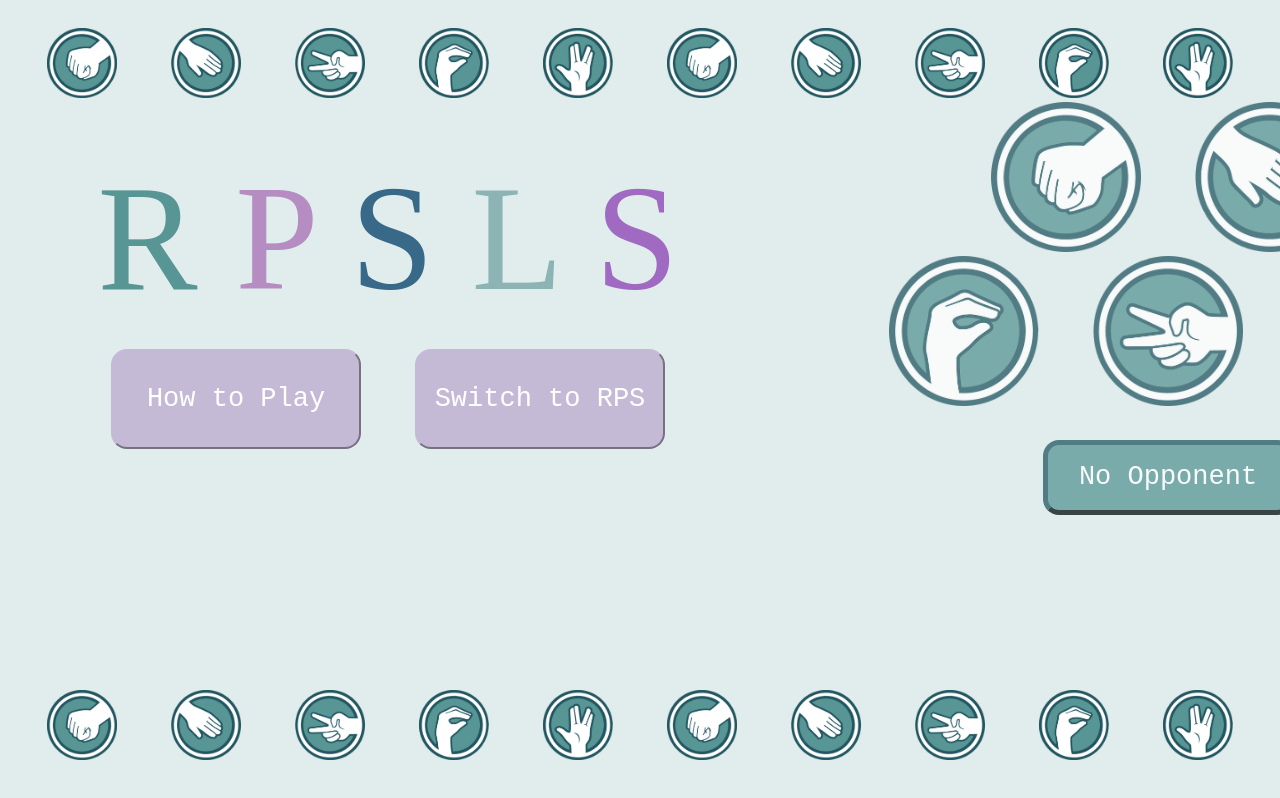
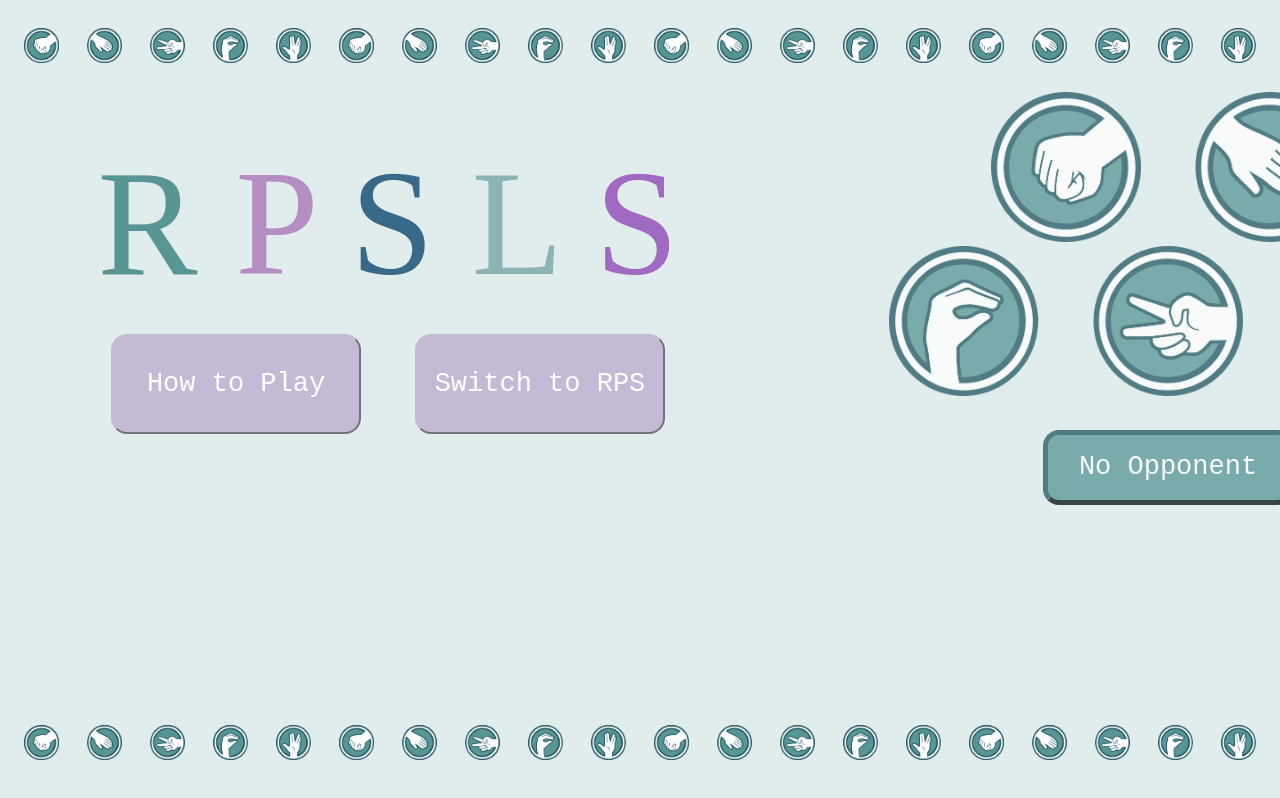
Before and after one commit to comp426-2023-spring/e02-madiali, a website: page public/index.html in a window 1280 px wide. Shown: the top 798 px of the page. Drawn offline with Linux system fonts and the light colour scheme.

Commit message:
Progress

```diff
--- a/public/index.html
+++ b/public/index.html
@@ -26,15 +26,35 @@
             src="/img/lizard.jpg">
             <img class="border-img"
             src="/img/spock.jpg">
+            <img class="border-img"
+            src="/img/rock.jpg">
+            <img class="border-img"
+            src="/img/paper.jpg">
+            <img class="border-img"
+            src="/img/scissors.jpg">
+            <img class="border-img"
+            src="/img/lizard.jpg">
+            <img class="border-img"
+            src="/img/spock.jpg">
+            <img class="border-img"
+            src="/img/rock.jpg">
+            <img class="border-img"
+            src="/img/paper.jpg">
+            <img class="border-img"
+            src="/img/scissors.jpg">
+            <img class="border-img"
+            src="/img/lizard.jpg">
+            <img class="border-img"
+            src="/img/spock.jpg">
         </header>
         <main>
             <dialog id="resultsDialog" class="inactive">
                 <h2>Results</h2>
-                <p><span id="player"><span></p>
-                <p><span id="opponent"><span></p>
-                <p><span id="results"><span></p>
+                <p id="playerResult">You: </p>
+                <p id="opponentResult">Opponent: </p>
+                <p id="gameResult">Result: </p>
                 <form method="dialog">
-                    <button class="dialog-button">Restart</button>
+                    <button class="dialog-button" onclick="hideResults()">Restart</button>
                 </form>
             </dialog>
             <dialog id="rulesDialogRps" class="inactive">
@@ -83,7 +103,8 @@
             <div id="rpsSelection" class="rps-icons inactive">
                 <div>
                     <img class="rpsls-icon"
-                    src="/img/rock.jpg">
+                    src="/img/rock.jpg"
+                    onclick="showResults()">
                     <img class="rpsls-icon"
                     src="/img/paper.jpg">
                     <img class="rpsls-icon"
@@ -134,6 +155,26 @@
             src="/img/lizard.jpg">
             <img class="border-img"
             src="/img/spock.jpg">
+            <img class="border-img"
+            src="/img/rock.jpg">
+            <img class="border-img"
+            src="/img/paper.jpg">
+            <img class="border-img"
+            src="/img/scissors.jpg">
+            <img class="border-img"
+            src="/img/lizard.jpg">
+            <img class="border-img"
+            src="/img/spock.jpg">
+            <img class="border-img"
+            src="/img/rock.jpg">
+            <img class="border-img"
+            src="/img/paper.jpg">
+            <img class="border-img"
+            src="/img/scissors.jpg">
+            <img class="border-img"
+            src="/img/lizard.jpg">
+            <img class="border-img"
+            src="/img/spock.jpg">
         </footer>
     </body>
 </html>
--- a/public/main.js
+++ b/public/main.js
@@ -2,11 +2,23 @@
 // check out the coin-server example from a previous COMP 426 semester.
 // https://github.com/jdmar3/coinserver
 
+import express from 'express';
+import minimist from 'minimist';
+import { rps, rpsls } from './lib/rpsls.js';
+
+const app = express();
+app.use(express.json())
+app.use(express.urlencoded({ extended: false }))
+app.use(express.static('./public'))
+
 let rpslsEnabled = true;
 
-function hideRules() {
-    document.getElementById("rulesDialogRps").classList.add("inactive");
-    document.getElementById("rulesDialogRpsls").classList.add("inactive");
+function showResults() {
+    document.getElementById("resultsDialog").classList.remove("inactive");
+}
+
+function hideResults() {
+    document.getElementById("resultsDialog").classList.add("inactive");
 }
 
 function showRules() {
@@ -16,6 +28,11 @@ function showRules() {
     else {
         document.getElementById("rulesDialogRps").classList.remove("inactive");
     }
+}
+
+function hideRules() {
+    document.getElementById("rulesDialogRps").classList.add("inactive");
+    document.getElementById("rulesDialogRpsls").classList.add("inactive");
 }
 
 function toggleRpsls() {
@@ -43,3 +60,65 @@ function toggleRpsls() {
 
     rpslsEnabled = !rpslsEnabled;
 }
+
+// async function playRpslsRock() {
+//     const endpoint = "app/rpsls/rock"
+//     const url = document.baseURI+endpoint
+//     await fetch(url)
+//         .then(function(response) {
+//             return response.json();
+//         })
+// // This processes the JSON into DOM calls that replace the existing corresponding elements in index.html
+//         .then(function(result) {
+//             console.log(result);
+//             document.getElementById("result").innerHTML = result.flip;
+//             document.getElementById("quarter").setAttribute("src", "assets/img/"+result.flip+".png");
+//         });
+//     };
+
+// var argv = minimist(process.argv.slice(2));
+// const PORT = argv.port ? argv.port : 5000;
+
+// app.get('/app', (req, res) => {
+//     res.send('200 OK');
+// })
+
+// app.get('/app/rps', (req, res) => {
+//     res.send(rps());
+// })
+
+// app.get('/app/rpsls', (req, res) => {
+//     res.send(rpsls());
+// })
+
+// app.get('/app/rps/play', (req, res) => {
+//     res.send(rps(req.query.shot));
+// })
+
+// app.get('/app/rpsls/play', (req, res) => {
+//     res.send(rpsls(req.query.shot));
+// })
+
+// app.post('/app/rps/play', (req, res) => {
+//     res.send(rps(req.body.shot));
+// })
+
+// app.post('/app/rpsls/play', (req, res) => {
+//     res.send(rpsls(req.body.shot));
+// })
+
+// app.get('/app/rps/play/:shot', (req, res) => {
+//     res.send(rps(req.params.shot));
+// })
+
+// app.get('/app/rpsls/play/:shot', (req, res) => {
+//     res.send(rpsls(req.params.shot));
+// })
+
+// app.get('*', (req, res) => {
+//     res.send('404 NOT FOUND');
+// })
+
+// app.listen(PORT, (err) => {
+//     if (err) console.log(err);
+// });
--- a/public/styles.css
+++ b/public/styles.css
@@ -38,9 +38,9 @@ dialog {
 }
 
 .border-img {
-    width: 70px;
-    padding-left: 25px;
-    padding-right: 25px;
+    width: 35px;
+    padding-left: 12px;
+    padding-right: 12px;
 }
 
 .left-panel {
@@ -50,6 +50,7 @@ dialog {
 }
 
 .rpsls-icons {
+    padding-top: 25px;
     min-width: 100vh;
     text-align: center;
     word-spacing: 50px;
@@ -63,6 +64,7 @@ dialog {
 }
 
 .rpsls-label {
+    padding-top: 20px;
     font-size: 150px;
 }
 
```
Also changed, not shown: public/lib/rpsls.js (renamed from public/scripts/rpsls.js).
